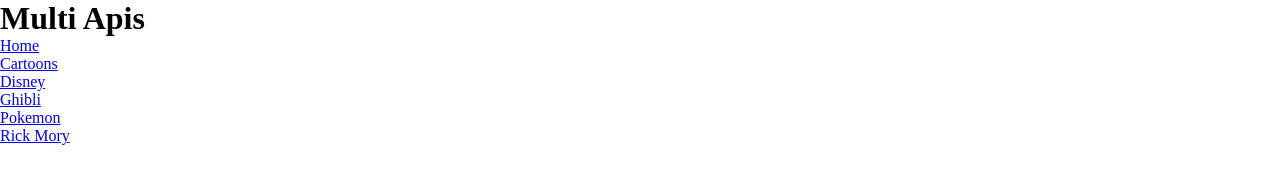
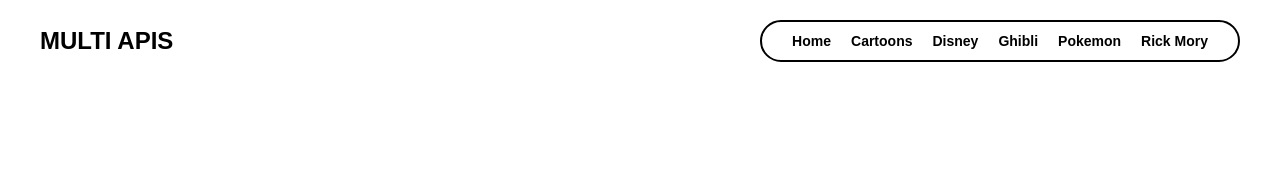
Before and after one commit to Manuel-Antonio1/Multiples-Api, a plain HTML site: page index.html in a window 1280 px wide. Drawn offline with Linux system fonts and the light colour scheme.

Commit message:
Se agrego el estilo de la barra de navegacion

```diff
--- a/style.css
+++ b/style.css
@@ -3,3 +3,49 @@
     padding: 0;
     margin: 0;
 }
+/* Contenedor principal alineado horizontalmente */
+header {
+  display: flex;
+  justify-content: space-between;
+  align-items: center;
+  padding: 20px 40px;
+  background-color: #ffffff;
+}
+
+/* Título de la izquierda */
+header div h1 {
+  font-family: Arial, sans-serif;
+  font-size: 24px;
+  font-weight: bold;
+  text-transform: uppercase;
+  color: #000;
+  display: flex;
+  align-items: center;
+  gap: 10px;
+}
+
+/* Menú con forma de cápsula a la derecha */
+.nav-index {
+  display: flex;
+  align-items: center;
+  list-style: none;
+  gap: 20px;
+  padding: 10px 30px;
+  border: 2px solid #000;
+  border-radius: 50px;
+  background-color: #ffffff;
+}
+
+/* Estilos para los enlaces */
+.nav-index li a {
+  text-decoration: none;
+  color: #000;
+  font-family: Arial, sans-serif;
+  font-weight: 600;
+  font-size: 14px;
+  transition: opacity 0.2s;
+}
+
+.nav-index li a:hover {
+  opacity: 0.6;
+}
```
